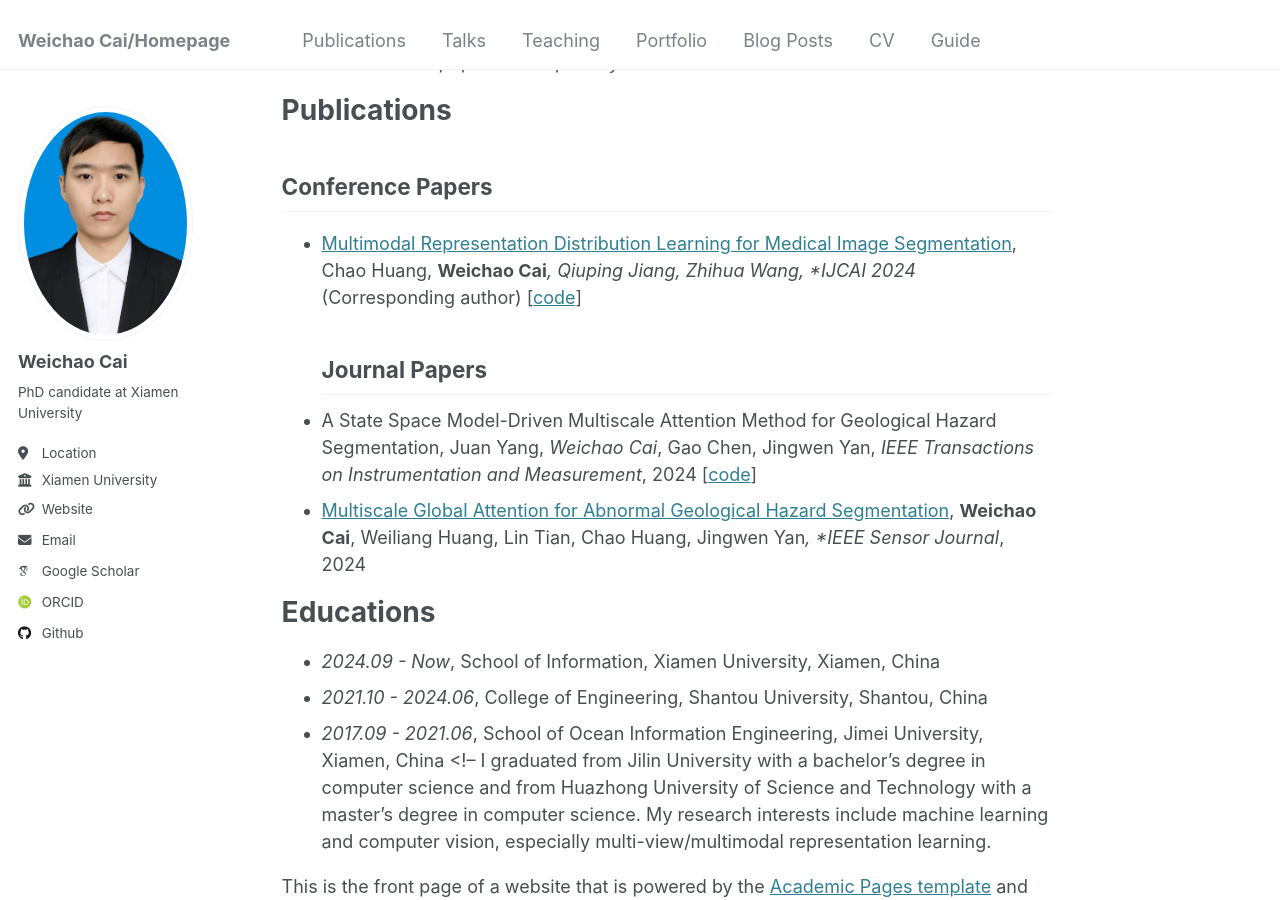
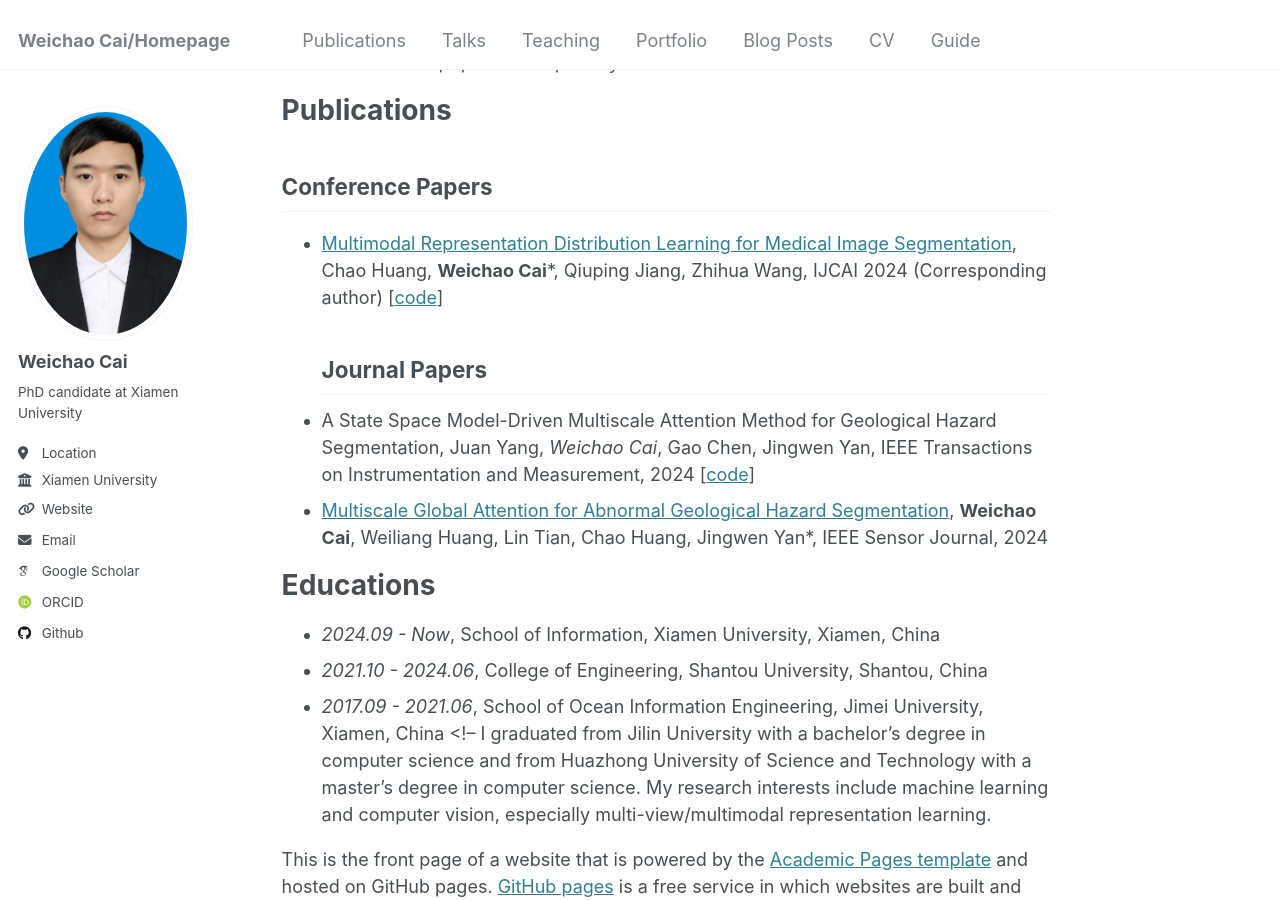
Before and after one commit to GPIOX/weichaocai.github.io, a Jekyll site: the page built from _pages/about.md, in a window 1280 px wide and 900 px high, scrolled down 344 px. Built offline with Jekyll 4.4.1, drawn with Linux system fonts in a browser that asks for light colours; some web fonts are replaced.

```diff
--- a/_pages/about.md
+++ b/_pages/about.md
@@ -15,10 +15,10 @@ I am currently a PhD Candidate at the School of Information, Xiamen University,
 
 # Publications
 ## Conference Papers
-- [Multimodal Representation Distribution Learning for Medical Image Segmentation](https://www.ijcai.org/proceedings/2024/459), Chao Huang, **Weichao Cai***, Qiuping Jiang, Zhihua Wang, *IJCAI 2024* (Corresponding author) [[code](https://github.com/GPIOX/Multimodal)]
+- [Multimodal Representation Distribution Learning for Medical Image Segmentation](https://www.ijcai.org/proceedings/2024/459), Chao Huang, **Weichao Cai***, Qiuping Jiang, Zhihua Wang, IJCAI 2024 (Corresponding author) [[code](https://github.com/GPIOX/Multimodal)]
 ## Journal Papers
-- A State Space Model-Driven Multiscale Attention Method for Geological Hazard Segmentation, Juan Yang, *Weichao Cai*, Gao Chen, Jingwen Yan, *IEEE Transactions on Instrumentation and Measurement*, 2024 [[code](https://github.com/GPIOX/pub_geo_mmseg)]
-- [Multiscale Global Attention for Abnormal Geological Hazard Segmentation](https://ieeexplore.ieee.org/abstract/document/10492495), **Weichao Cai**, Weiliang Huang, Lin Tian, Chao Huang, Jingwen Yan*, *IEEE Sensor Journal*, 2024
+- A State Space Model-Driven Multiscale Attention Method for Geological Hazard Segmentation, Juan Yang, *Weichao Cai*, Gao Chen, Jingwen Yan, IEEE Transactions on Instrumentation and Measurement, 2024 [[code](https://github.com/GPIOX/pub_geo_mmseg)]
+- [Multiscale Global Attention for Abnormal Geological Hazard Segmentation](https://ieeexplore.ieee.org/abstract/document/10492495), **Weichao Cai**, Weiliang Huang, Lin Tian, Chao Huang, Jingwen Yan*, IEEE Sensor Journal, 2024
 
 # Educations
 - *2024.09 - Now*, School of Information, Xiamen University, Xiamen, China
```
